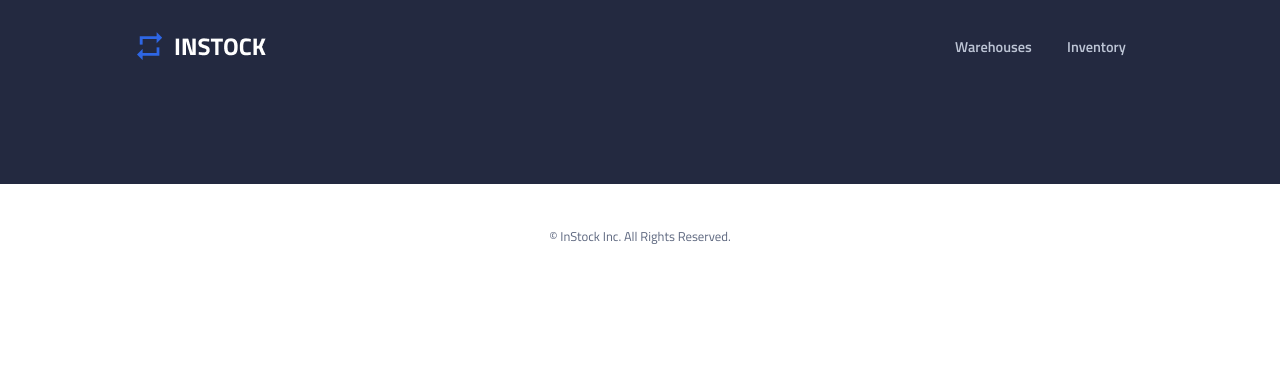
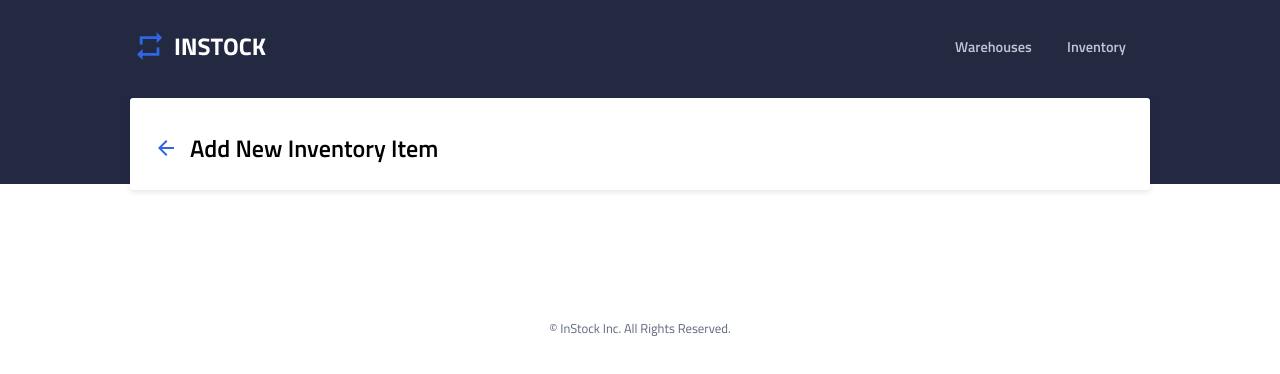
Before and after one commit to Sandro927/instock-mulan, a React (Create React App) app: page /inventory/1/edit in a window 1280 px wide. Shown: the top 374 px of the page. Built offline with nearby package versions, Linux system fonts and the light colour scheme.

Commit message:
created skeleton for AddItem page

```diff
--- a/src/App.js
+++ b/src/App.js
@@ -3,6 +3,7 @@ import { BrowserRouter, Switch, Route } from 'react-router-dom';
 import Header from './Components/Header/Header';
 import Footer from './Components/Footer/Footer';
 import Warehouses from './pages/Warehouses/Warehouses';
+import AddItem from './pages/AddItem/AddItem';
 
 function App() {
 
@@ -13,7 +14,8 @@ function App() {
                 <Route path='/warehouses' exact component={Warehouses} />
                 {/* <Route path='/warehouse/:warehouseId' component={WarehouseDetails} />
                 <Route path='/inventory' exact component={InventoryList} />
-                <Route path='/inventory/:inventoryId' component={InventoryItemDetails} />  */}
+                <Route path='/inventory/:itemId' component={InventoryItemDetails} />  */}
+                <Route path='/inventory/:itemId/edit' component={AddItem} />
             </Switch>
             <Footer />
         </BrowserRouter>
--- a/src/Components/Warehouse/Warehouse.js
+++ b/src/Components/Warehouse/Warehouse.js
@@ -12,7 +12,7 @@ export class Warehouse extends Component {
             <td className="warehouse__name" data-label="WAREHOUSE">
               <div className="warehouse__util">
                 <Link className="warehouse__link" to={'#'}>{this.props.warehouse.name}</Link>
-                <img src={Chevron}/>
+                <img src={Chevron} alt="Chevron icon" />
               </div>
 
             </td>
--- /dev/null
+++ b/src/pages/AddItem/AddItem.js
@@ -0,0 +1,20 @@
+import React from 'react';
+import './AddItem.scss';
+import BackArrow from '../../assets/icons/arrow_back-24px.svg'
+
+function AddItem() {
+  return (
+    <section className="add-item">
+        <div className="add-item__content">
+            <div className="add-item__header">
+                <img src={BackArrow} alt="Back Arrow Icon" />
+                <h1 className="add-item__title">Add New Inventory Item</h1>
+            </div>
+
+
+        </div>
+    </section>
+  )
+}
+
+export default AddItem
--- /dev/null
+++ b/src/pages/AddItem/AddItem.scss
@@ -0,0 +1,29 @@
+@use "../../styles/partials/colors" as c;
+@use "../../styles/partials/mixins" as *;
+
+.add-item {
+    &__content {
+        margin: 0 1rem;
+        background-color: c.$color-primary-white;
+        box-shadow: 0px 2px 5px rgba(19, 24, 44, 0.1);
+        border-radius: 3px;
+
+        @include tablet {
+            margin: 0 1.5rem;
+        }
+
+        @include desktop {
+            width: 1020px;
+            margin: 0 auto;
+        }
+    }
+
+    &__header {
+        display: flex;
+        padding: 2rem 1.5rem 1.5rem;
+    }
+
+    &__title {
+        padding-left: .75rem;
+    }
+}
```
Also changed, not shown: src/pages/EditWarehouses/EditWarehouses.js (deleted).
